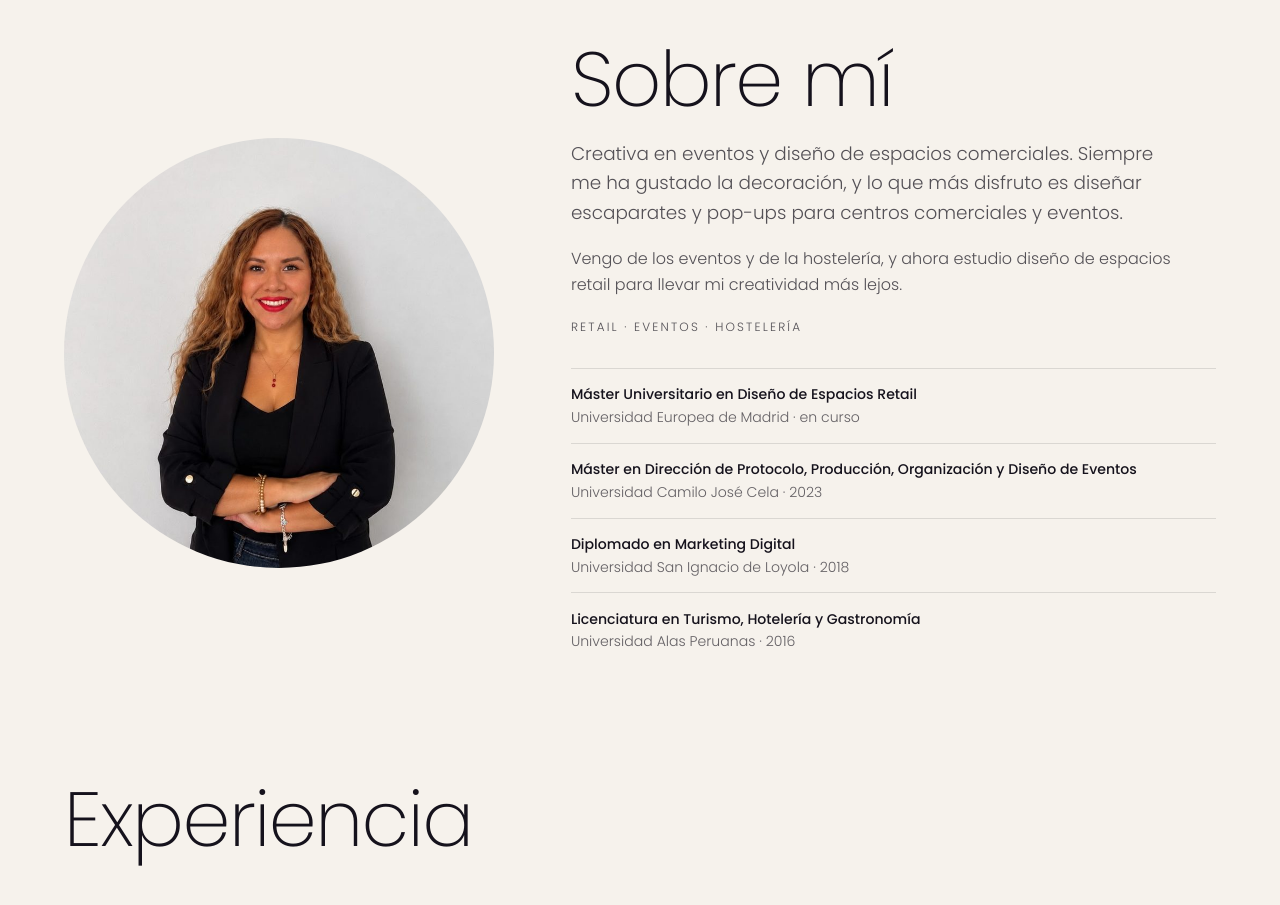
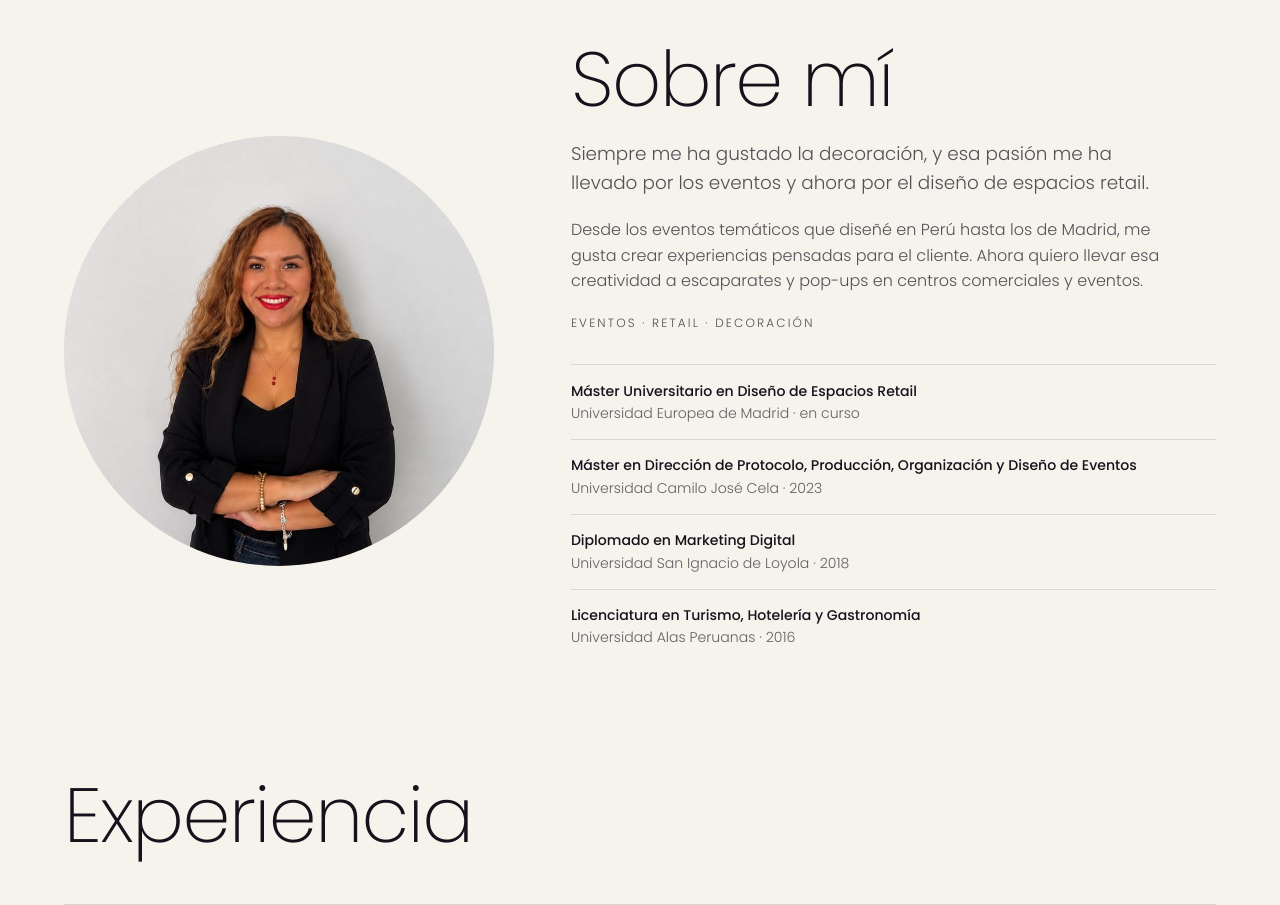
Before and after one commit to Alejandroger95/Lissett_Portfolio2, a plain HTML site: page index.html in a window 1280 px wide. Shown: the part 4780-5685 px from the top of the page. Drawn offline with Linux system fonts and the light colour scheme.

Commit message:
Sobre mí: un solo hilo, de la decoración a los eventos y al retail
Co-Authored-By: Claude Sonnet 5.5 <noreply@anthropic.com>
Claude-Session: https://claude.ai/code/session_01817swxHoHhWq4swd6fqm37

```diff
--- a/index.html
+++ b/index.html
@@ -217,9 +217,9 @@
                 </div>
                 <div class="about-text">
                     <h2 class="reveal">Sobre mí</h2>
-                    <p class="reveal about-lead">Creativa en eventos y diseño de espacios comerciales. Siempre me ha gustado la decoración, y lo que más disfruto es diseñar escaparates y pop-ups para centros comerciales y eventos.</p>
-                    <p class="reveal">Vengo de los eventos y de la hostelería, y ahora estudio diseño de espacios retail para llevar mi creatividad más lejos.</p>
-                    <p class="reveal about-tags">Retail · Eventos · Hostelería</p>
+                    <p class="reveal about-lead">Siempre me ha gustado la decoración, y esa pasión me ha llevado por los eventos y ahora por el diseño de espacios retail.</p>
+                    <p class="reveal">Desde los eventos temáticos que diseñé en Perú hasta los de Madrid, me gusta crear experiencias pensadas para el cliente. Ahora quiero llevar esa creatividad a escaparates y pop-ups en centros comerciales y eventos.</p>
+                    <p class="reveal about-tags">Eventos · Retail · Decoración</p>
                     <ul class="edu reveal">
                         <li><b>Máster Universitario en Diseño de Espacios Retail</b> Universidad Europea de Madrid · en curso</li>
                         <li><b>Máster en Dirección de Protocolo, Producción, Organización y Diseño de Eventos</b> Universidad Camilo José Cela · 2023</li>
```
